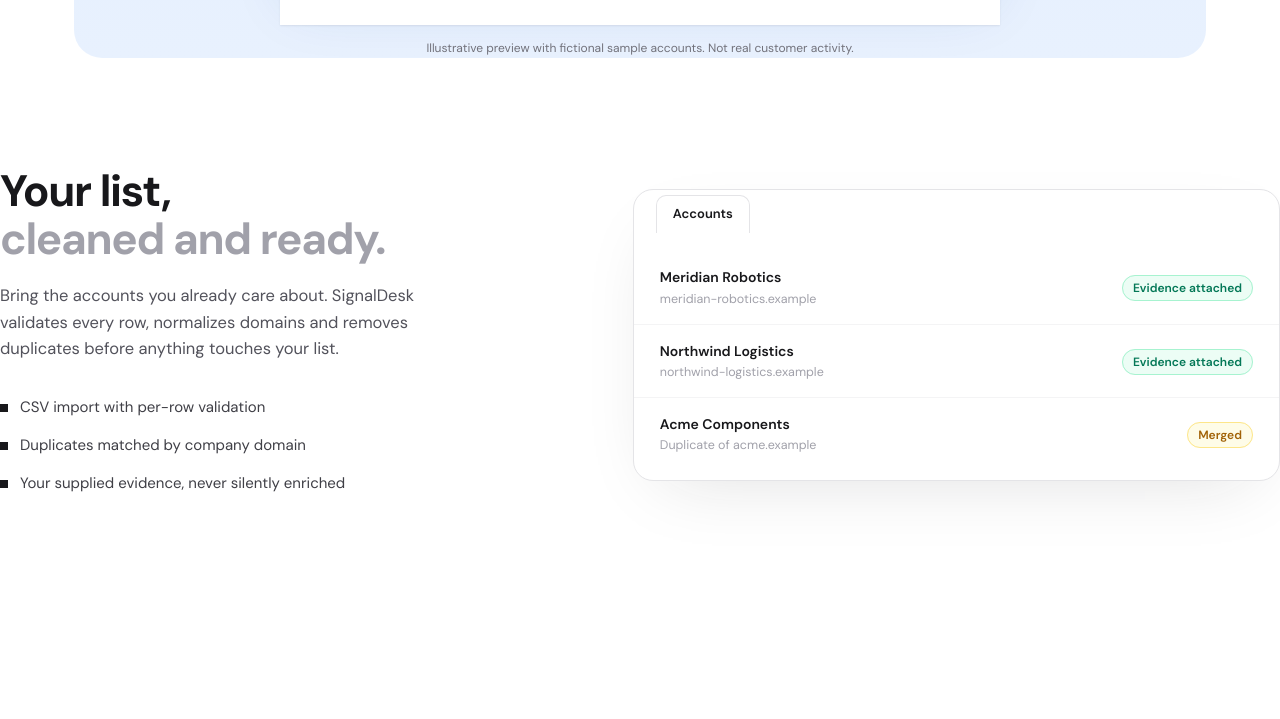
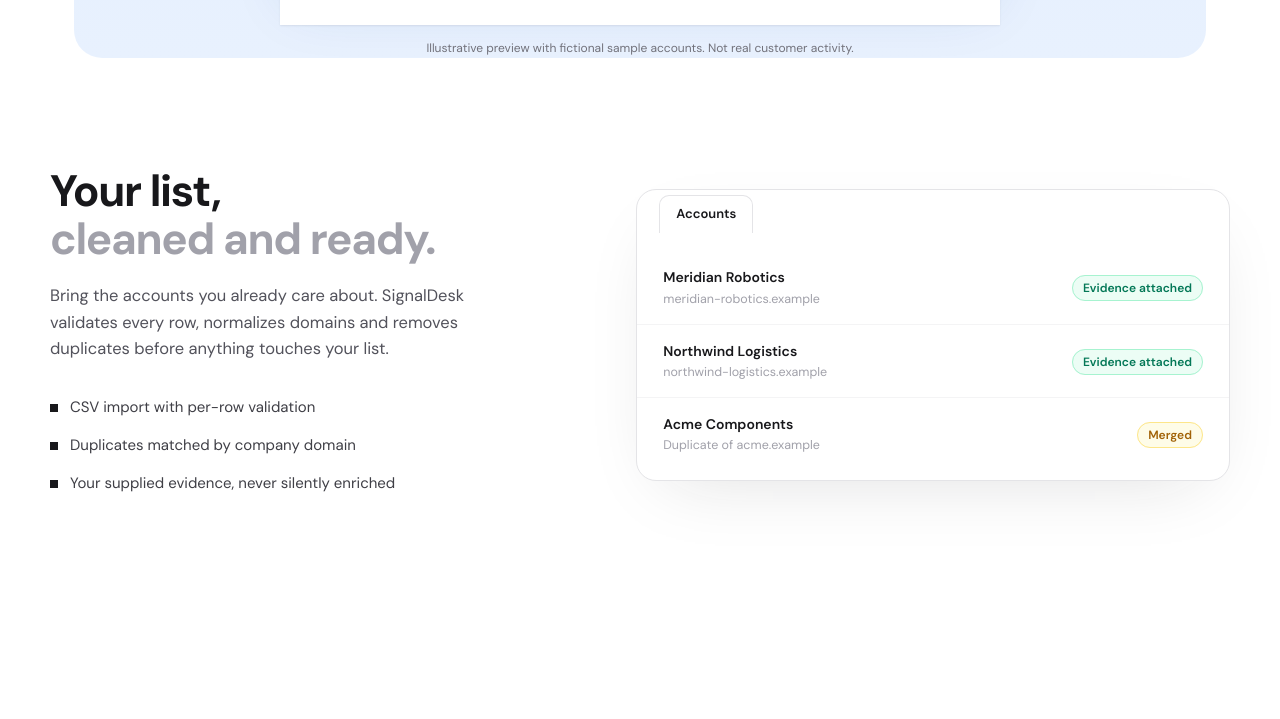
Before and after one commit to Sivadheeraj5356/signaldesk-gtm, a website: page landing.html in a window 1280 px wide. Shown: the part 977-1696 px from the top of the page. Drawn offline with Linux system fonts and the light colour scheme.

Commit message:
Fix landing layout at wide viewports: center feature, steps and pricing sections in the 1180px container
Sections rendered outside .wrap, so split layouts ran edge to edge on wide
screens with the copy column flush against the viewport. Sections now get
horizontal padding and their direct children are capped at the shared
container width.

```diff
--- a/landing.html
+++ b/landing.html
@@ -29,7 +29,8 @@ nav{display:flex;align-items:center;gap:34px;padding:20px 0}
 .mrow .st{margin-left:auto;font-size:12.5px;font-weight:600;color:#18181b;display:flex;align-items:center;gap:7px}.mrow .st:before{content:"";width:7px;height:7px;border-radius:50%;background:#18181b}
 .mrow .st.wait{color:#a1a1aa}.mrow .st.wait:before{background:#d4d4d8}
 .mrow .st.done{color:#047857}.mrow .st.done:before{background:#10b981}
-section{padding:110px 0}
+section{padding:110px 24px}
+section>*{max-width:1180px;margin-right:auto;margin-left:auto}
 .feat{display:grid;grid-template-columns:1fr 1.15fr;gap:70px;align-items:center}
 .feat.rev{grid-template-columns:1.15fr 1fr}.feat.rev .fcopy{order:2}
 h2{font-size:44px;line-height:1.08;letter-spacing:-.03em;font-weight:700;margin:0 0 20px}
@@ -63,7 +64,7 @@ footer{padding:54px 0 60px;color:#a1a1aa;font-size:13px}
 footer .wrap{display:flex;align-items:center;gap:26px;flex-wrap:wrap}
 footer a{color:#71717a;text-decoration:none}footer a:hover{color:#18181b}
 footer .right{margin-left:auto}
-@media(max-width:900px){.feat,.feat.rev{grid-template-columns:1fr;gap:40px}.feat.rev .fcopy{order:0}.steps4{grid-template-columns:1fr 1fr}.steps4 .st{border-bottom:1px solid #f4f4f5}h2{font-size:34px}.hero{padding:64px 20px 0}.hero h1{font-size:42px}section{padding:72px 0}.links{display:none}}
+@media(max-width:900px){.feat,.feat.rev{grid-template-columns:1fr;gap:40px}.feat.rev .fcopy{order:0}.steps4{grid-template-columns:1fr 1fr}.steps4 .st{border-bottom:1px solid #f4f4f5}h2{font-size:34px}.hero{padding:64px 20px 0}.hero h1{font-size:42px}section{padding:72px 20px}.links{display:none}}
 @media(max-width:700px){.navcta .light{display:none}.navcta{gap:0}.mark{font-size:17px}}
 @media(max-width:560px){.hero h1{font-size:34px}.hero .sub{font-size:16px}.steps4{grid-template-columns:1fr}.cta .btn{padding:11px 18px}.plan{padding:30px 24px}}
 </style></head><body>
```
